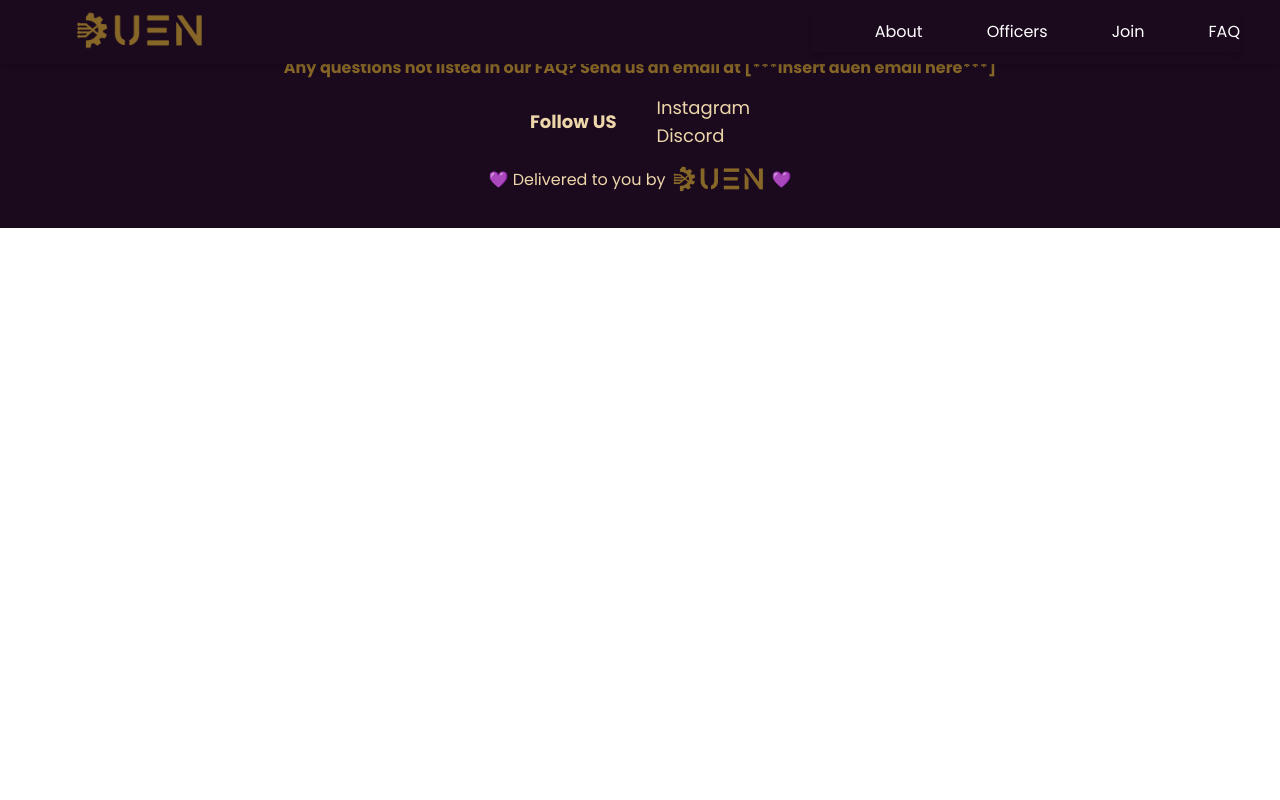
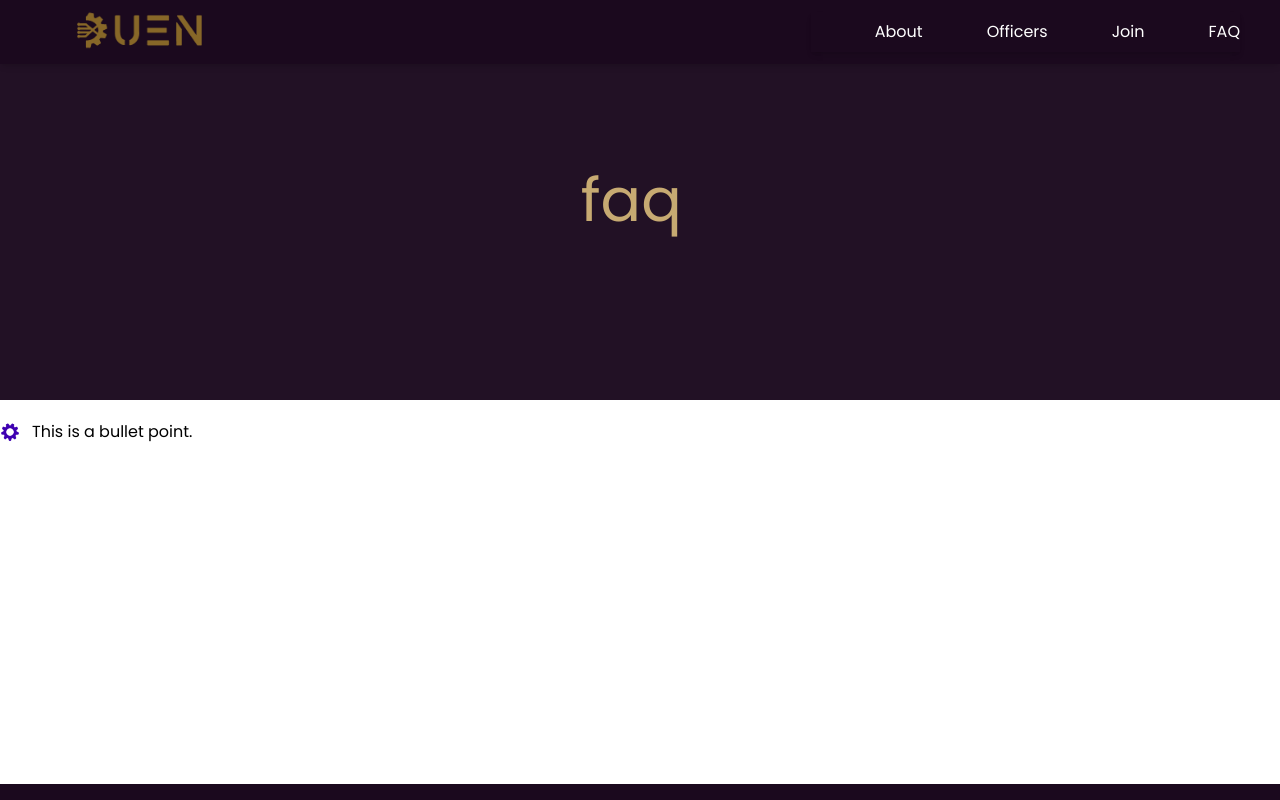
Before and after one commit to timnka/duen, a Next.js app: page /faq in a window 1280 px wide. Shown: the top 800 px of the page. Built offline with nearby package versions, Linux system fonts and the light colour scheme.

Commit message:
more styling, installed mui

```diff
--- a/package.json
+++ b/package.json
@@ -9,7 +9,7 @@
     "lint": "next lint"
   },
   "dependencies": {
-    "@mui/material": "^5.14.4",
+    "@mui/material": "^5.14.5",
     "@types/node": "20.4.5",
     "@types/react": "18.2.17",
     "@types/react-dom": "18.2.7",
--- a/src/app/components/navbar.tsx
+++ b/src/app/components/navbar.tsx
@@ -28,7 +28,7 @@ export default function NavBar() {
           }
         </div>
 
-        <ul className={`md:flex md:items-center md:pb-0 absolute md:static left-0 w-full md:w-auto md:pl-0 shadow-md ${isOpen ? 'top-16 ' : 'top-[-490px]'}`}>
+        <ul className={`md:flex md:items-center md:pb-0 absolute md:static left-0 w-full md:w-auto md:pl-0 shadow-md transition-all duration-500 ease-in z-[-1] md:z-0 ${isOpen ? 'top-16' : 'top-[-490px]'}`}>
           {
             links.map((link) => (
               <div className="pl-16 bg-duen-purple-300 md:bg-duen-purple-500 text-white py-2">
--- a/src/app/faq/page.tsx
+++ b/src/app/faq/page.tsx
@@ -1,7 +1,15 @@
+import Banner from '@/app/components/banner'
+import BulletPoint from '@/app/components/BulletPoint'
+
+
 export default function FAQ () {
     return (
-        <>
-        <h1>This is the FAQ page</h1>
-        </>
+        <div className="flex flex-col">
+            <Banner word="faq"></Banner>
+
+            <div className="w-full h-96 flex flex-col">
+                <BulletPoint sample="This is a bullet point."></BulletPoint>
+            </div>
+        </div>
     )
 }
--- a/src/app/join/page.tsx
+++ b/src/app/join/page.tsx
@@ -9,7 +9,7 @@ export default function Join() {
     return (
         <div className="flex flex-col min-h-fit">
             <Banner word="join"></Banner>
-            <div className="w-full flex flex-col items-center px-5 md:px-16 lg:px-32">
+            <div className="w-full flex flex-col items-center px-16 md:px-32 lg:px-64">
                 <p className="text-4xl md:text-5xl lg:text-6xl font-bold text-purple py-20">Recruitment</p>
                 <p className="pb-20">Lorem ipsum dolor sit amet, consectetur adipiscing elit, sed do eiusmod tempor incididunt ut labore et dolore magna aliqua. Ut enim ad minim veniam, quis nostrud exercitation ullamco laboris nisi ut aliquip ex ea commodo consequat. Duis aute irure dolor in reprehenderit in voluptate velit esse cillum dolore eu fugiat nulla pariatur. Excepteur sint occaecat cupidatat non proident, sunt in culpa qui officia deserunt mollit anim id est laborum.</p>
 
```
Also changed, not shown: src/app/page.tsx (+2 -2 lines), public/down.svg (added), 1 other file (tests, documents, lock files or other folders).
